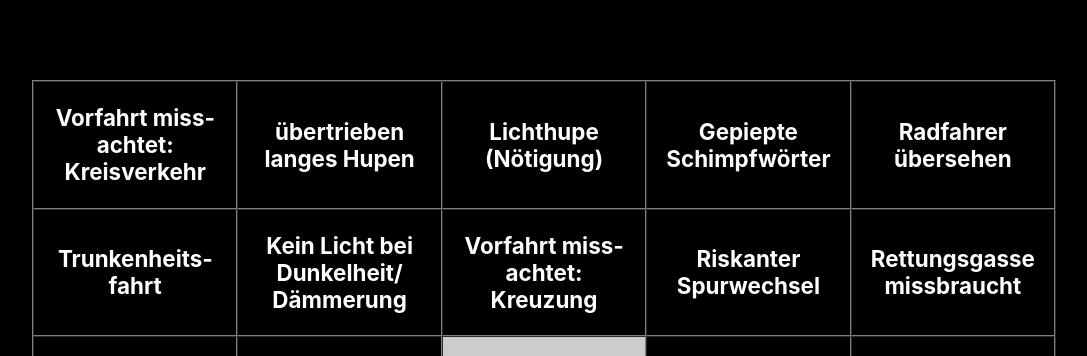
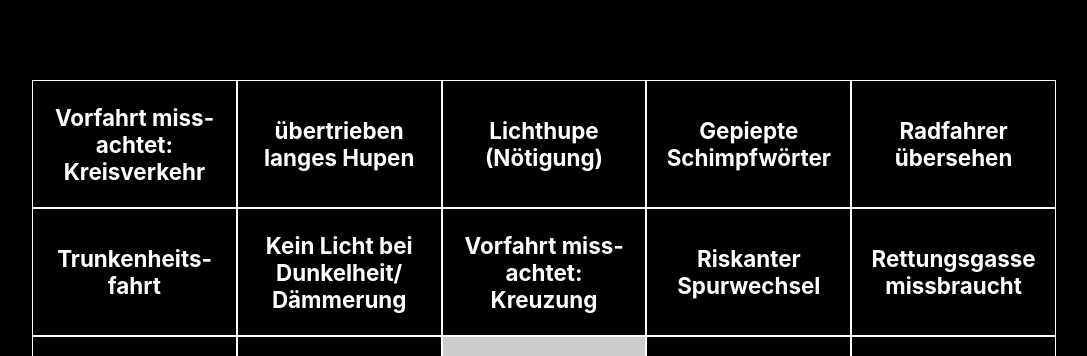
Before and after one commit to wolf128058/bullshit, a plain HTML site: page index.html in a window 1280 px wide. Shown: the top 356 px of the page, without its empty margins (96-1183 px from the left). Drawn offline with Linux system fonts and the light colour scheme.

Commit message:
remove border from table (tds have borders)

```diff
--- a/files/style.css
+++ b/files/style.css
@@ -40,6 +40,7 @@ table.win td {
     padding: 1rem;
     text-align: center;
     width: 20%;
+    border: 1px solid #fff;
 }
 
 table.card td:hover,
--- a/index.html
+++ b/index.html
@@ -9,7 +9,7 @@
     <script type="text/javascript" src="files/content.js"></script>
   </head>
   <body onload="loadWords()">
-    <table class="card" id="card0" border="1" cellspacing="0">
+    <table class="card" id="card0" cellspacing="0">
       <tbody>
         <tr>
           <td title="Klicken um Feld zu markieren." id="cell0"></td>
```
